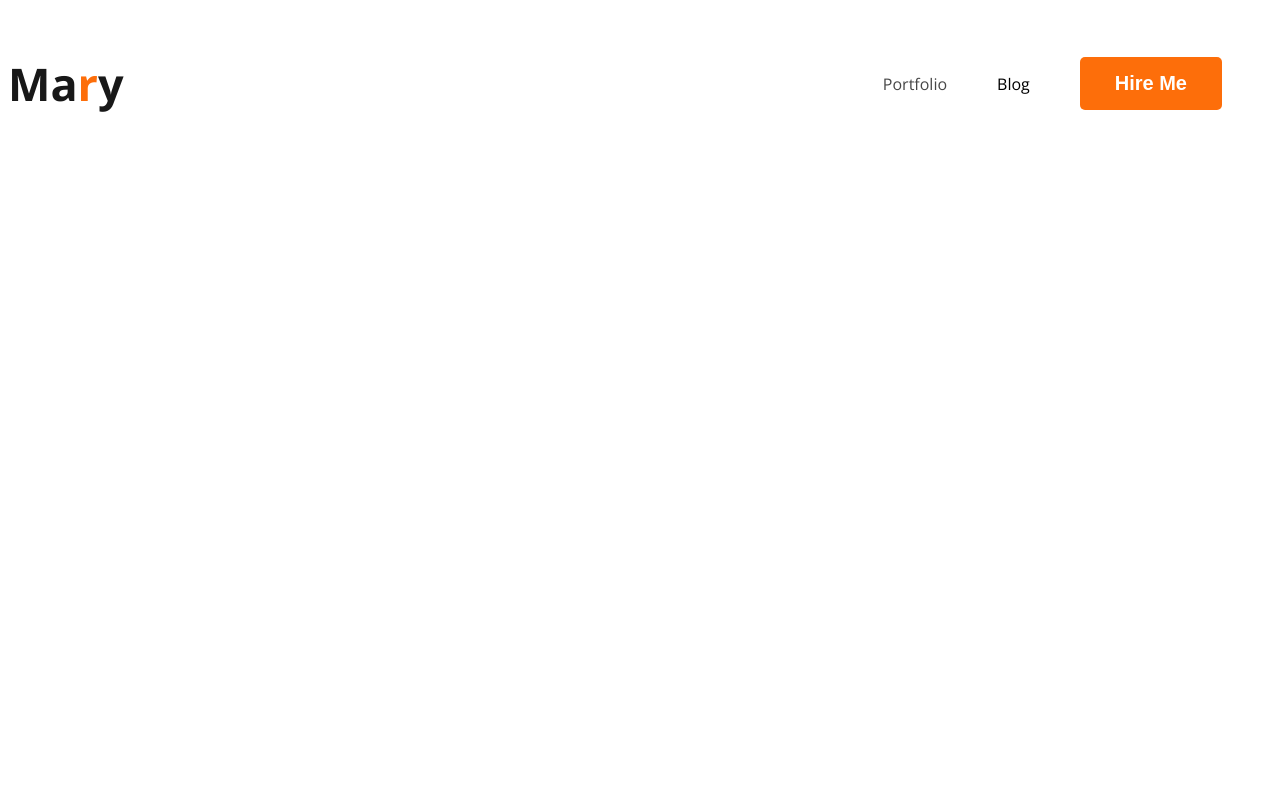
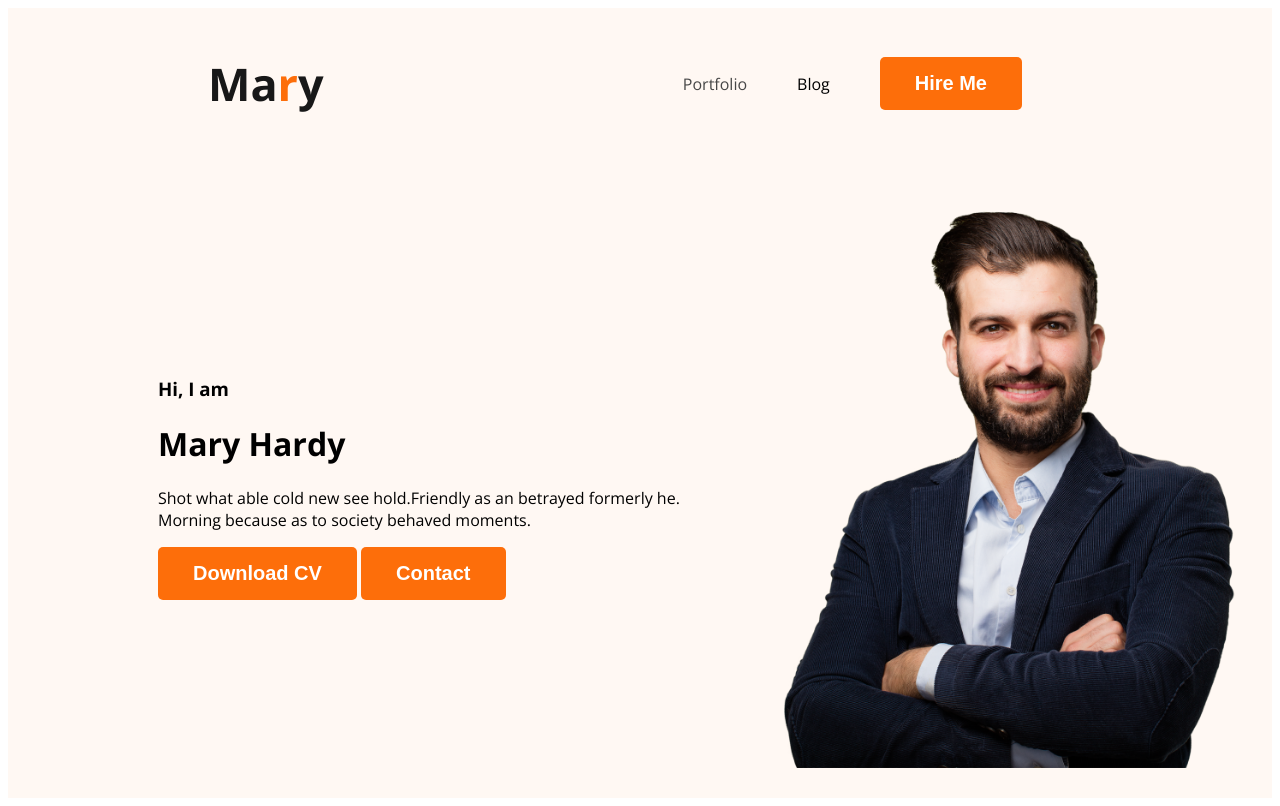
Before and after one commit to FatemaZohraAnannya/webdeveloper-portfolio, a plain HTML site: page index.html in a window 1280 px wide. Drawn offline with nearby package versions, Linux system fonts and the light colour scheme.

Commit message:
added div and profile picture

```diff
--- a/index.html
+++ b/index.html
@@ -14,7 +14,7 @@
 </head>
 
 <body>
-    <header>
+    <header class="header">
         <nav>
             <h3 class="nav-title">Ma<span class="text-primary">r</span>y</h3>
             <ul>
@@ -23,6 +23,16 @@
                 <li><button class="btn-primary">Hire Me</button></li>
             </ul>
         </nav>
+        <div class="banner">
+            <div class="banner-content">
+                <h3 class="banner-greeting">Hi, I am</h3>
+                <h1 class="banner-title">Mary Hardy</h1>
+                <p>Shot what able cold new see hold.Friendly as an betrayed formerly he. Morning because as to society behaved moments.</p>
+                <button class="btn-primary">Download CV</button>
+                <button class="btn-primary">Contact</button>
+            </div>
+            <img class="profile-picture" src="images/hardy.png" alt="">
+        </div>
     </header>
     <main>
 
--- a/styles/portfolio.css
+++ b/styles/portfolio.css
@@ -9,7 +9,7 @@ nav {
     display: flex;
     justify-content: space-between;
     align-items: center;
-
+    margin: 0 200px;
 }
 
 .text-primary {
@@ -49,3 +49,20 @@ nav a {
     text-decoration: none;
     color: #474747;
 }
+
+/* header related styles */
+.header {
+    background-color: #FFF8F3;
+}
+
+.banner {
+    padding: 30px 30px 30px 150px;
+    display: flex;
+    align-items: center;
+}
+
+.banner .profile-picture {
+    width: 500px;
+    /* height: 676px; */
+    /* flex-shrink: 0; */
+}
```
